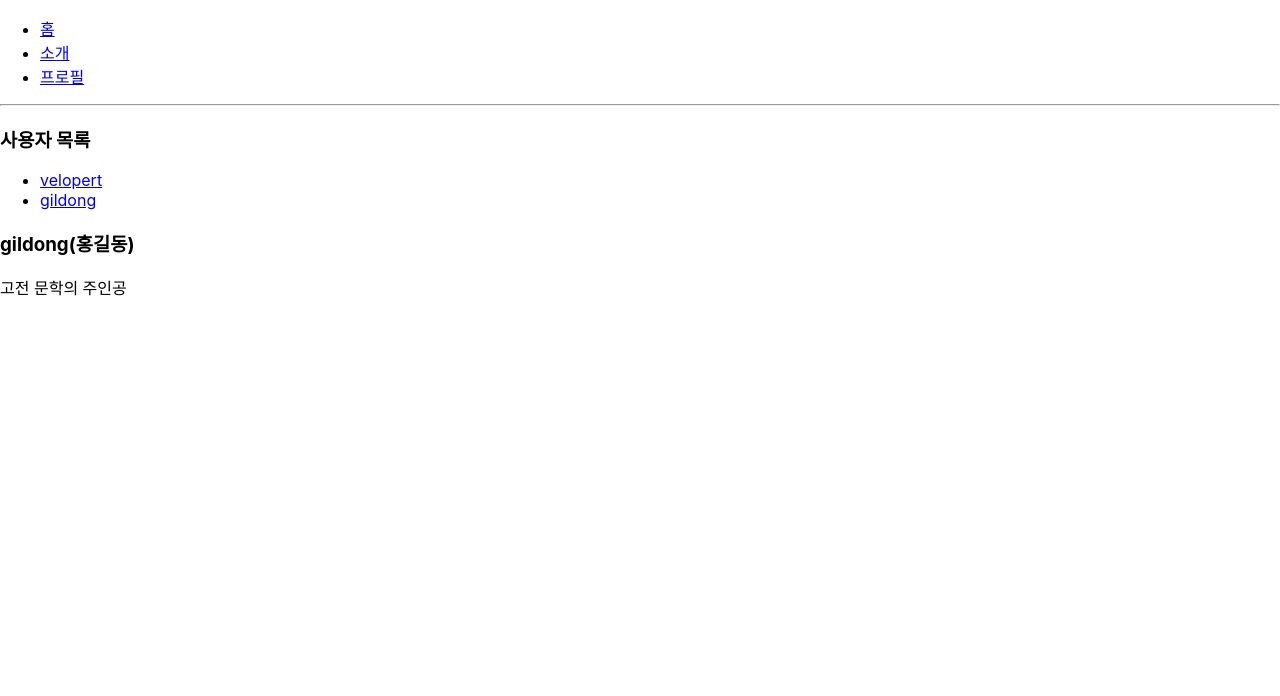
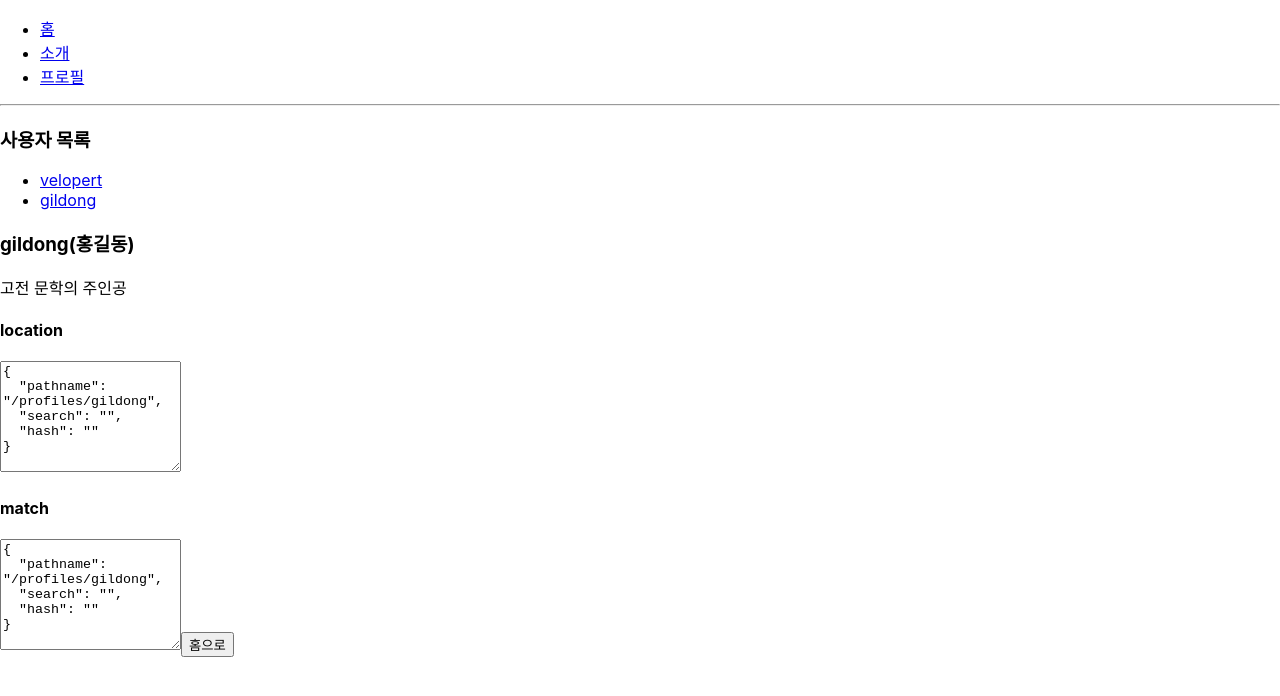
Before and after one commit to Bhanjo/React_study, a React (Create React App) app in the folder book_react/: page /profiles/gildong in a window 1280 px wide. Shown: the top 696 px of the page. Built offline with nearby package versions, Linux system fonts and the light colour scheme.

Commit message:
with router 예제

```diff
--- a/book_react/src/Profile.js
+++ b/book_react/src/Profile.js
@@ -1,4 +1,5 @@
 import React from 'react';
+import WithRouterSample from './WithRouterSample';
 
 const data = {
     velopert: {
@@ -22,6 +23,7 @@ const Profile = ({match}) => {
         <div>
             <h3>{username}({profile.name})</h3>
             <p>{profile.description}</p>
+            <WithRouterSample />
         </div>
     );
 };
--- /dev/null
+++ b/book_react/src/WithRouterSample.js
@@ -0,0 +1,24 @@
+import React from 'react';
+import { withRouter } from 'react-router';
+
+const WithRouterSample = ({ location, match, history }) => {
+    return(
+        <div>
+            <h4>location</h4>
+            <textarea
+                value={JSON.stringify(location, null, 2)}
+                rows={7}
+                readOnly={true}
+            />
+            <h4>match</h4>
+            <textarea
+                value={JSON.stringify(location, null, 2)}
+                rows={7}
+                readOnly={true}
+            />
+            <button onClick={() => history.push('/')}>홈으로</button>
+        </div>
+    );
+};
+
+export default withRouter(WithRouterSample);
```
